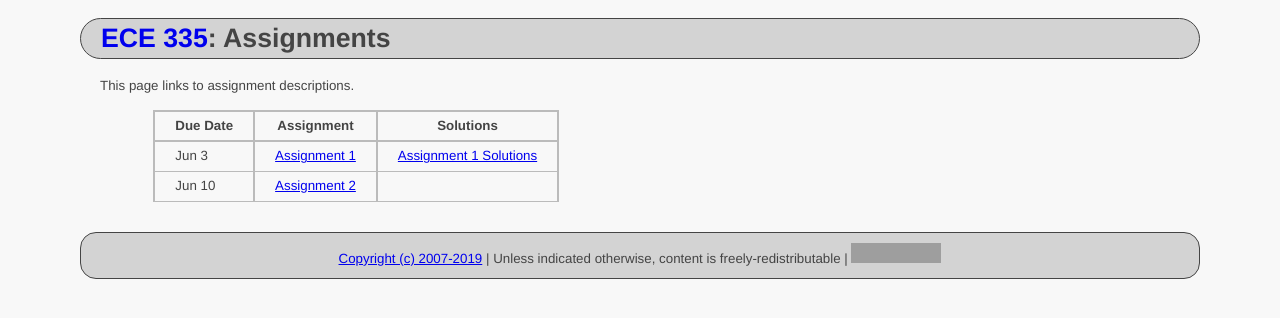
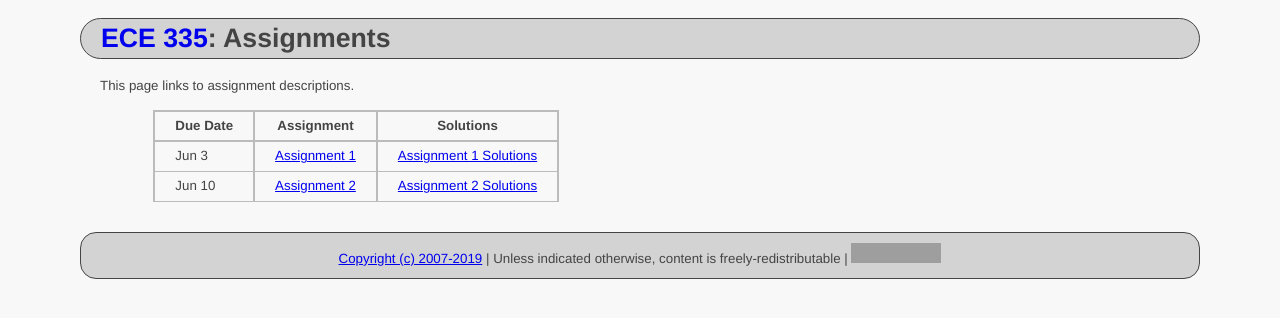
Before and after one commit to ycpcs/ece335-summer2019, a Jekyll site: the page built from assign/index.md, in a window 1280 px wide. Shown: the top 318 px of the page. Built offline with Jekyll 4.4.1, drawn with Linux system fonts in a browser that asks for light colours; grey boxes are pictures that could not be loaded.

Commit message:
add assign 2 solutions
add assign 2 solutions

```diff
--- a/assign/index.md
+++ b/assign/index.md
@@ -8,4 +8,4 @@ This page links to assignment descriptions.
 > Due Date |                Assignment                | Solutions             |
 > -------- | ---------------------------------------- | --------------------- |
 > Jun 3    | [Assignment 1](../assign/assign01.html)  | [Assignment 1 Solutions](../assign/sol/assign01sol.pdf) |
-> Jun 10   | [Assignment 2](../assign/assign02.html)  | |
+> Jun 10   | [Assignment 2](../assign/assign02.html)  | [Assignment 2 Solutions](../assign/sol/assign02sol.pdf)|
```
Also changed, not shown: 1 other file.
